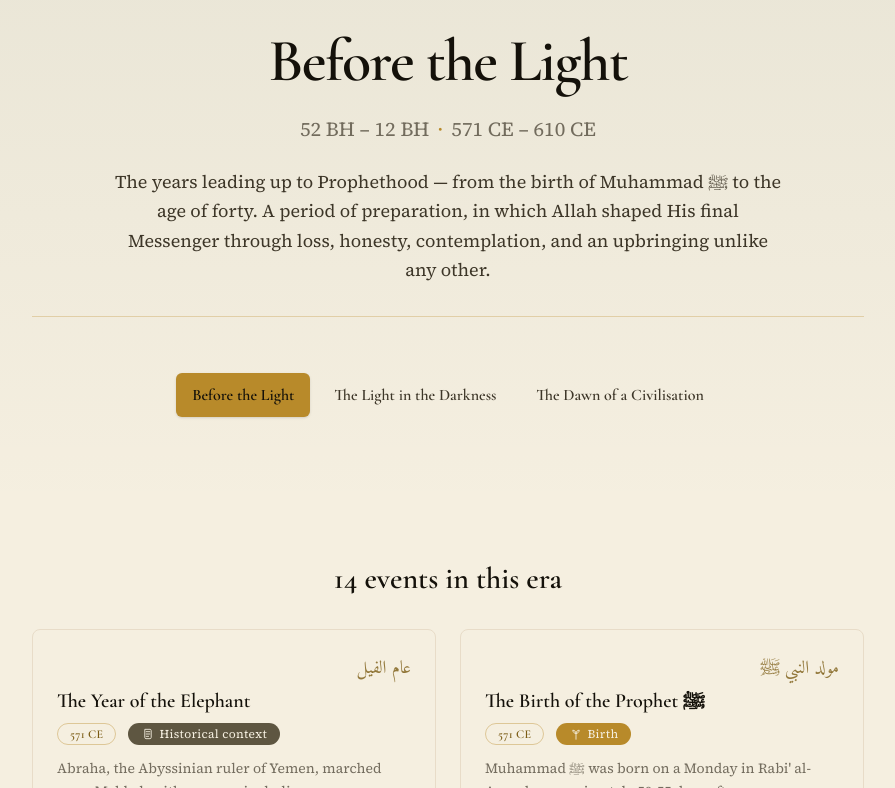
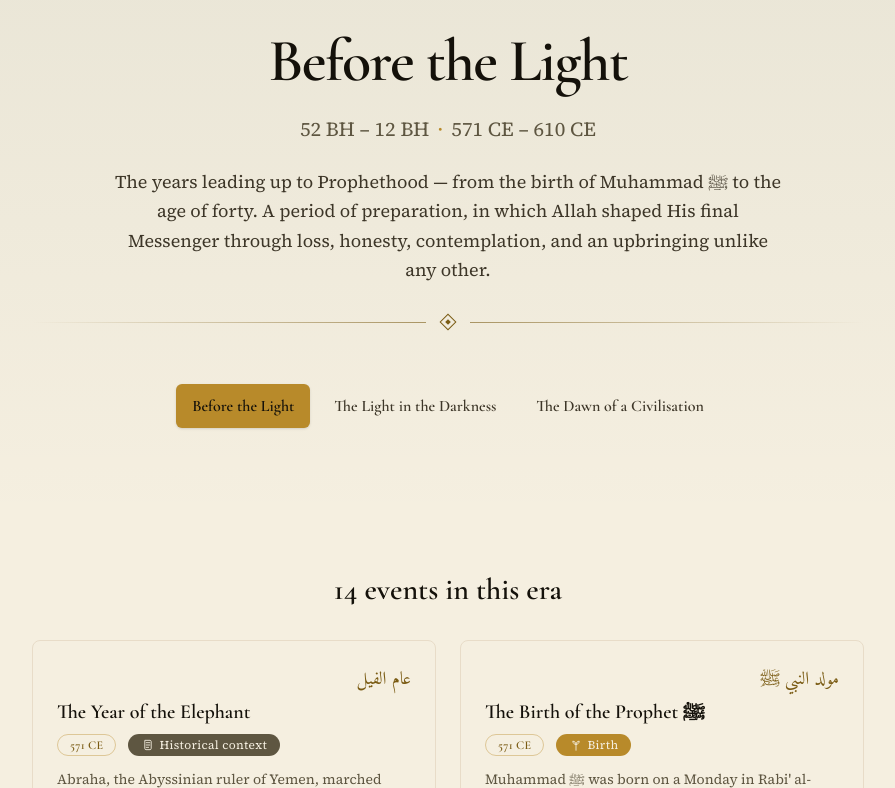
Before and after one commit to Abdalla-Eldoumani/seerah, a Next.js app: page /en/era/pre-prophethood in a window 1280 px wide. Shown: the part 232-1020 px from the top of the page, without its empty margins (192-1087 px from the left). Built offline with nearby package versions, Linux system fonts and the light colour scheme; no server answers.

Commit message:
404 unknown eras, clamp card summaries by line and fix muted text contrast on the era page

```diff
--- a/src/app/[locale]/era/[eraId]/page.tsx
+++ b/src/app/[locale]/era/[eraId]/page.tsx
@@ -13,18 +13,16 @@ import { Link } from '@/i18n/navigation';
 import { getCategoryColor } from '@/config/categories';
 import { CategoryGlyph } from '@/components/icons/CategoryGlyph';
 import { formatEraTimespan, formatGregorianYear } from '@/lib/dates';
-import type { EraId } from '@/types/seerah';
-import { routing, type Locale } from '@/i18n/routing';
+import { ERA_IDS, type EraId } from '@/types/seerah';
+import { routing } from '@/i18n/routing';
+
+// Only the three era ids exist; any other segment is a 404.
+export const dynamicParams = false;
 
 export function generateStaticParams() {
-  const eraIds: EraId[] = ['pre-prophethood', 'meccan', 'medinan'];
-  const params: { locale: string; eraId: string }[] = [];
-  for (const locale of routing.locales) {
-    for (const eraId of eraIds) {
-      params.push({ locale, eraId });
-    }
-  }
-  return params;
+  return routing.locales.flatMap((locale) =>
+    ERA_IDS.map((eraId) => ({ locale, eraId }))
+  );
 }
 
 export async function generateMetadata({
@@ -36,7 +34,7 @@ export async function generateMetadata({
   if (!hasLocale(routing.locales, locale)) return {};
   const era = getEraMetadata(eraId as EraId);
   if (!era) return {};
-  return generateEraMetadata(era, locale as Locale);
+  return generateEraMetadata(era, locale);
 }
 
 export default async function EraPage({
@@ -54,7 +52,7 @@ export default async function EraPage({
   const tEra = await getTranslations({ locale, namespace: 'era' });
   const tCategories = await getTranslations({ locale, namespace: 'categories' });
   const isAr = locale === 'ar';
-  const timespan = formatEraTimespan(era, locale as Locale);
+  const timespan = formatEraTimespan(era, locale);
 
   const eraTitle = tEra(`names.${eraId}`);
   const countLabel =
@@ -63,7 +61,7 @@ export default async function EraPage({
       : tEra('eventsCountPlural', { count: events.length });
 
   return (
-    <main className="min-h-screen bg-parchment pb-24">
+    <div className="bg-parchment pb-24">
       <section
         className="relative py-16 md:py-24 overflow-hidden"
         style={{
@@ -98,7 +96,7 @@ export default async function EraPage({
             </>
           )}
 
-          <p className="font-body text-lg md:text-xl text-ink-light/70" dir="ltr">
+          <p className="font-body text-lg md:text-xl text-ink-soft" dir="ltr">
             <span dir="ltr">{timespan.primary}</span>
             <span className="mx-2 text-gold" aria-hidden="true">
               ·
@@ -109,7 +107,7 @@ export default async function EraPage({
           {/* Era description in the active locale, falling back to English with
               explicit markup so bidi and screen readers stay correct. */}
           {(() => {
-            const described = localizedField(era, 'description', locale as Locale);
+            const described = localizedField(era, 'description', locale);
             const text = described.text;
             const lang = described.lang;
             const dir = lang === 'ar' ? 'rtl' : 'ltr';
@@ -125,7 +123,7 @@ export default async function EraPage({
             );
           })()}
 
-          <Divider className="mt-8" />
+          <Divider ornament className="mt-8" />
 
           <div className="pt-4">
             <EraNav currentEra={eraId as EraId} />
@@ -142,40 +140,36 @@ export default async function EraPage({
           {events.map((event) => {
             const categoryLabel = tCategories(event.category);
             const categoryColor = getCategoryColor(event.category);
-            const localizedSummary = localizedField(event, 'summary', locale as Locale);
+            const localizedSummary = localizedField(event, 'summary', locale);
             const summarySource = localizedSummary.text;
             const summaryLang = localizedSummary.lang;
             const summaryDir = summaryLang === 'ar' ? 'rtl' : 'ltr';
-            const truncatedSummary =
-              summarySource.length > 80
-                ? summarySource.slice(0, 80) + '...'
-                : summarySource;
 
             return (
               <Link
                 key={event.id}
                 href={`/era/${era.id}/${event.id}`}
-                className="group block rounded-lg border border-parchment-dark hover:border-gold/50 bg-parchment hover:bg-parchment-dark/30 p-6 transition-all duration-200 hover:shadow-md"
+                className="group block rounded-lg border border-parchment-dark hover:border-gold/50 bg-parchment hover:bg-parchment-dark/30 p-6 transition-colors duration-200"
               >
                 <p
                   dir="rtl"
                   lang="ar"
                   className={`font-arabic ${
                     isAr ? 'text-xl' : 'text-lg'
-                  } text-gold-dark/80 leading-relaxed mb-1`}
+                  } text-gold-dark leading-relaxed mb-1`}
                 >
                   {event.titleArabic}
                 </p>
 
                 {!isAr && (
                   <h3 className="font-display text-xl font-semibold text-ink group-hover:text-gold-dark transition-colors duration-200 mb-2">
-                    {localizedField(event, 'title', locale as Locale).text}
+                    {localizedField(event, 'title', locale).text}
                   </h3>
                 )}
 
                 <div className="flex items-center gap-3 mb-3 flex-wrap">
                   <Badge variant="date">
-                    {formatGregorianYear(event.yearCE, locale as Locale)}
+                    {formatGregorianYear(event.yearCE, locale)}
                   </Badge>
                   <Badge
                     variant="category"
@@ -192,17 +186,17 @@ export default async function EraPage({
                 <p
                   lang={summaryLang}
                   dir={summaryDir}
-                  className={`text-sm text-ink-light/70 leading-relaxed ${
+                  className={`line-clamp-3 text-sm text-ink-soft leading-relaxed ${
                     summaryLang === 'ar' ? '' : 'font-body'
                   }`}
                 >
-                  {truncatedSummary}
+                  {summarySource}
                 </p>
               </Link>
             );
           })}
         </div>
       </Container>
-    </main>
+    </div>
   );
 }
```
